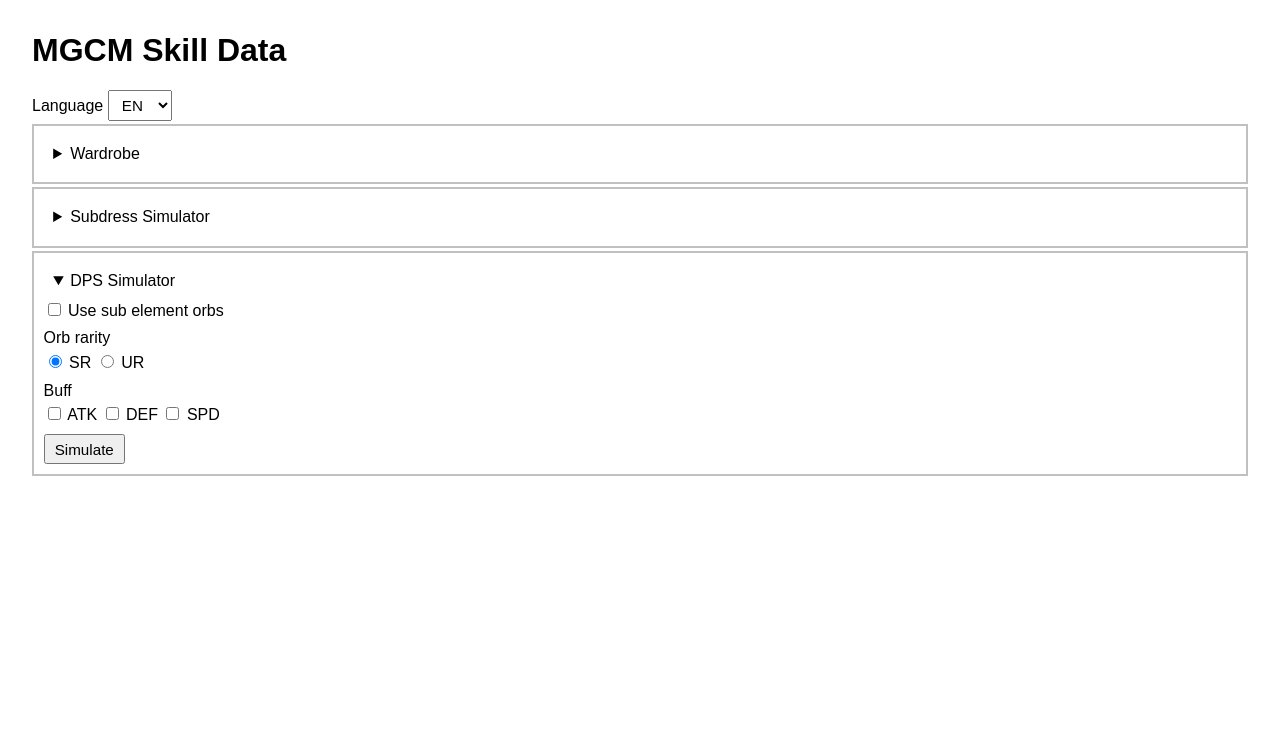
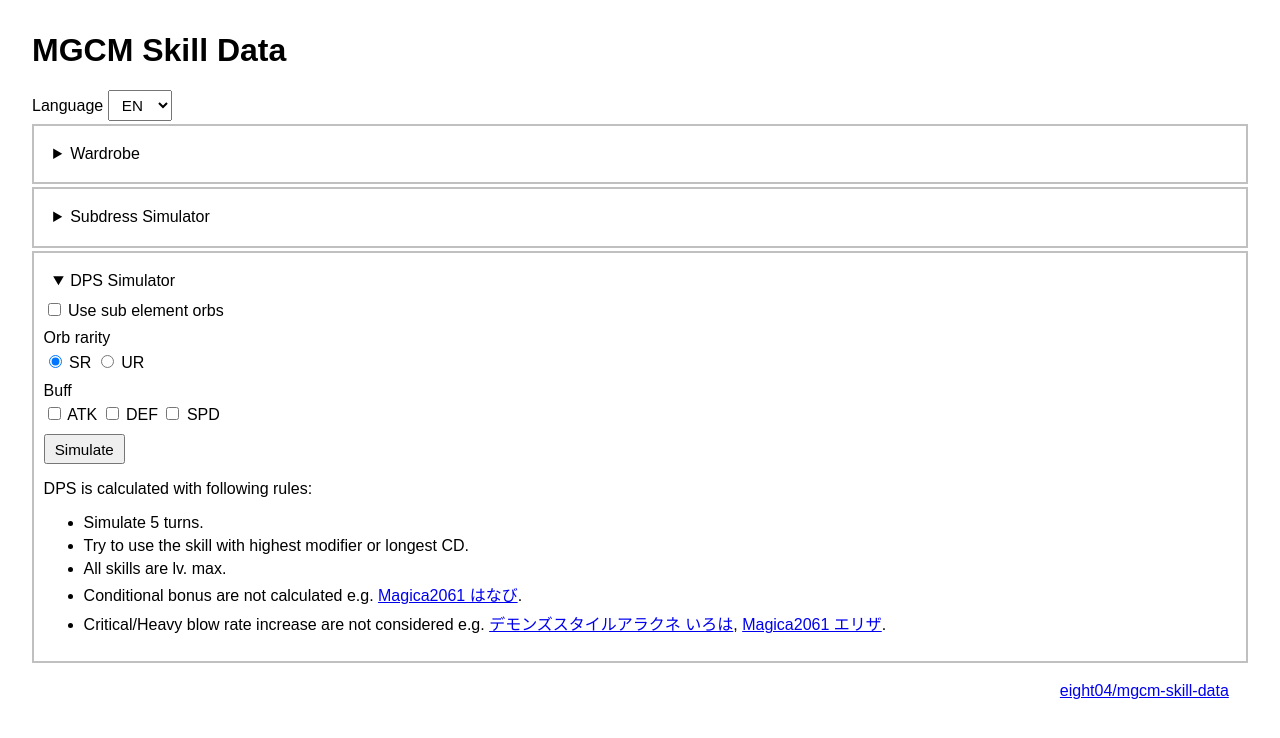
Before and after one commit to eight04/mgcm-skill-data, a Svelte app: page / in a window 1280 px wide. Both pictures are taken after a click on the heading "DPS Simulator". Shown: the top 738 px of the page. Built offline with nearby package versions, Linux system fonts and the light colour scheme; the HTML template or start-up script is replaced by a standard one.

Commit message:
Add: more information

```diff
--- a/src/App.svelte
+++ b/src/App.svelte
@@ -32,6 +32,10 @@ import {language} from "./i18n.mjs";
   <DPSSimulator />
 </details>
 
+<footer>
+  <a href="https://github.com/eight04/mgcm-skill-data">eight04/mgcm-skill-data</a>
+</footer>
+
 <style>
 :global(body) {
   font-size: 16px;
@@ -52,4 +56,8 @@ summary {
   padding: .6em;
   cursor: pointer;
 }
+footer {
+  text-align: right;
+  margin: 1.2em;
+}
 </style>
--- a/src/DPSSimulator.svelte
+++ b/src/DPSSimulator.svelte
@@ -128,6 +128,18 @@ function getOrbName(build) {
       </tbody>
     </table>
   {/if}
+{:else}
+  <p>
+    DPS is calculated with following rules:
+  </p>
+
+  <ul>
+    <li>Simulate 5 turns.</li>
+    <li>Try to use the skill with highest modifier or longest CD.</li>
+    <li>All skills are lv. max.</li>
+    <li>Conditional bonus are not calculated e.g. <a href="https://appmedia.jp/magicami/3790342">Magica2061 はなび</a>.</li>
+    <li>Critical/Heavy blow rate increase are not considered e.g. <a href="https://appmedia.jp/magicami/3790402">デモンズスタイルアラクネ いろは</a>, <a href="https://appmedia.jp/magicami/3790336">Magica2061 エリザ</a>.</li>
+  </ul>
 {/if}
 
 <style>
@@ -149,4 +161,8 @@ th, td {
 .radio-group {
   margin: .6em 0;
 }
+li {
+  margin-top: .3em;
+  margin-bottom: .3em;
+}
 </style>
```
Also changed, not shown: 3 other files (tests, documents, lock files or other folders).
